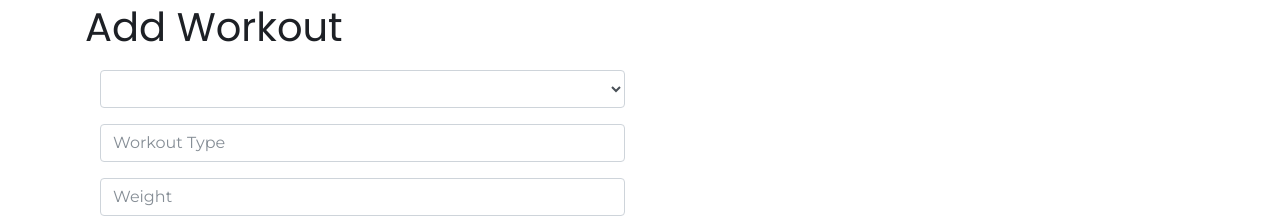
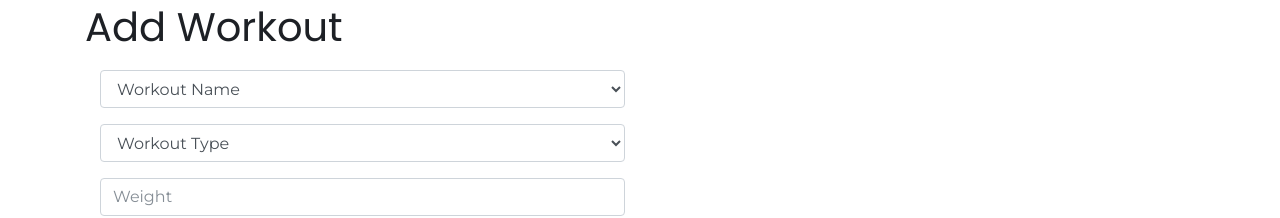
Before and after one commit to danardekani/wodup_frontend, a Vue app: page /addworkout in a window 1280 px wide. Shown: the part 121-339 px from the top of the page. Built offline with nearby package versions, Linux system fonts and the light colour scheme; no server answers.

Commit message:
create second drop down tab for workout type, need to fix padding on for theme layout

```diff
--- a/src/views/AddWorkout.vue
+++ b/src/views/AddWorkout.vue
@@ -11,15 +11,21 @@
     <div>
       <div class="form-group col-md-6">
         <select placeholder="Workout Name" class="form-control" v-model="newWorkoutName">
+          <option value="" disabled selected>Workout Name</option>
           <option value="43">Dead lift</option>
           <option value="44">Bench Press</option>
           <option value="45">Push Press </option>
-          <option>Back Squat</option>
-          <option>Front Squat</option>
+          <option value="101">Front Squat</option>
+          <option value="102">Back Squat</option>
         </select>
       </div>
-        <div class="form-group col-md-6">
-          <input type="text" class="form-control" v-model="newWorkoutType" placeholder="Workout Type">
+        <div class="form-group col-md-6" >
+          <select type="text" class="form-control" v-model="newWorkoutType" >
+            <option value="" disabled selected>Workout Type</option>
+            <option>Strength</option>
+          </select>
+        </div>
+<!--           <input type="text" class="form-control" v-model="newWorkoutType" placeholder="Workout Type"> -->
         </div>
         <div class="form-group col-md-6">
           <input type="text" class="form-control" v-model="newWorkoutWeight" placeholder="Weight">
--- a/src/views/Leaderboard.vue
+++ b/src/views/Leaderboard.vue
@@ -8,12 +8,12 @@
     <br>
     <h1>Leaderboard</h1>
     <select v-model="user_workouts" v-on:change="leaderBoardFilter()">
-      <option text="Strength" >Strength</option>
+      <option value="" disabled selected>Workout</option>
       <option value="43">Dead lift</option>
       <option value="44">Bench Press</option>
       <option value="45">Push Press </option>
-<!--       <option>Back Squat</option>
-      <option>Front Squat</option>  -->
+      <option value="101">Front Squat</option>
+      <option value="102">Back Squat</option>
     </select>
       <div v-for="user_workout in user_workouts">
         <p>Athlete: {{ user_workout.first_name }} {{ user_workout.last_name }}</p>
--- a/src/views/Signup.vue
+++ b/src/views/Signup.vue
@@ -3,6 +3,10 @@
     <div class="container">
       <form v-on:submit.prevent="submit()">
         <h1>Signup</h1>
+        <br>
+        <br>
+        <br>
+        <br>
         <ul>
           <li class="text-danger" v-for="error in errors">{{ error }}</li>
         </ul>
```
